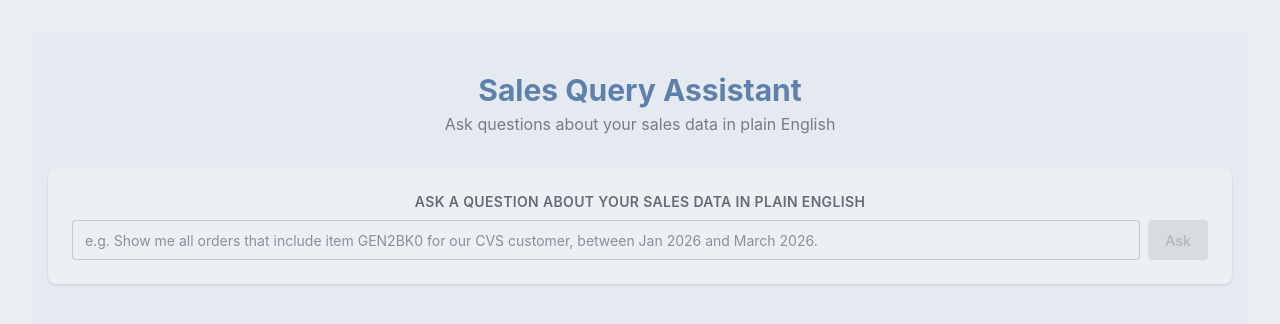
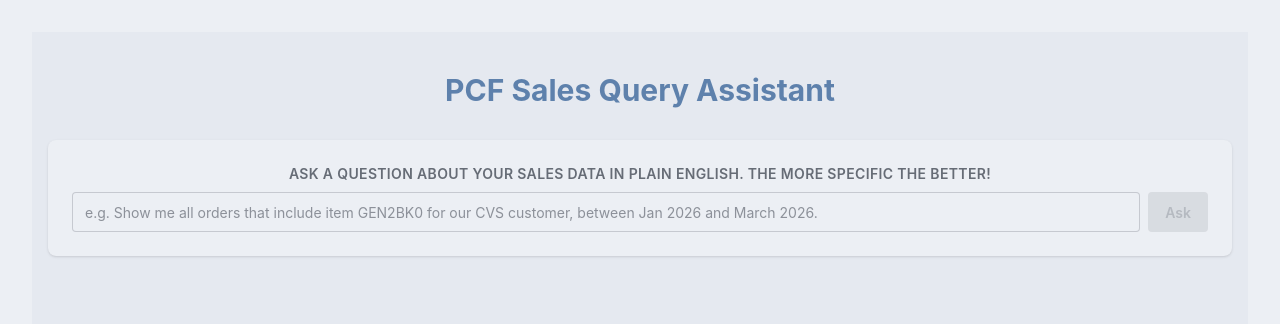
Before and after one commit to matthew-njd/QueryAssistant, a React (Vite) app in the folder QueryAssistant.Client/: page / in a window 1280 px wide. Shown: the top 324 px of the page. Built offline with nearby package versions, Linux system fonts and the light colour scheme.

Commit message:
Prompt and UI updates.

```diff
--- a/QueryAssistant.Client/src/App.tsx
+++ b/QueryAssistant.Client/src/App.tsx
@@ -19,11 +19,8 @@ function App() {
         {/* Header */}
         <div className="flex flex-col gap-1">
           <h1 className="text-3xl font-bold text-primary">
-            Sales Query Assistant
+            PCF Sales Query Assistant
           </h1>
-          <p className="text-base-content/60">
-            Ask questions about your sales data in plain English
-          </p>
         </div>
 
         {/* Input */}
--- a/QueryAssistant.Client/src/components/QuestionInput.tsx
+++ b/QueryAssistant.Client/src/components/QuestionInput.tsx
@@ -19,7 +19,8 @@ export function QuestionInput({ onSubmit, loading }: Props) {
   return (
     <div className="flex flex-col gap-2">
       <label className="text-sm font-semibold text-base-content/70 uppercase tracking-wide">
-        Ask a question about your sales data in plain English
+        Ask a question about your sales data in plain English. The more specific
+        the better!
       </label>
       <div className="flex gap-2">
         <input
--- a/QueryAssistant.Client/src/components/ResultsTable.tsx
+++ b/QueryAssistant.Client/src/components/ResultsTable.tsx
@@ -99,7 +99,7 @@ export function ResultsTable({ data, sql, totalRows, question }: Props) {
           className="btn btn-success btn-sm"
           onClick={() => exportDataToExcel(data, question)}
         >
-          ⬇ Export to Excel
+          Export to Excel
         </button>
       </div>
 
```
Also changed, not shown: 1 other file (tests, documents, lock files or other folders).
